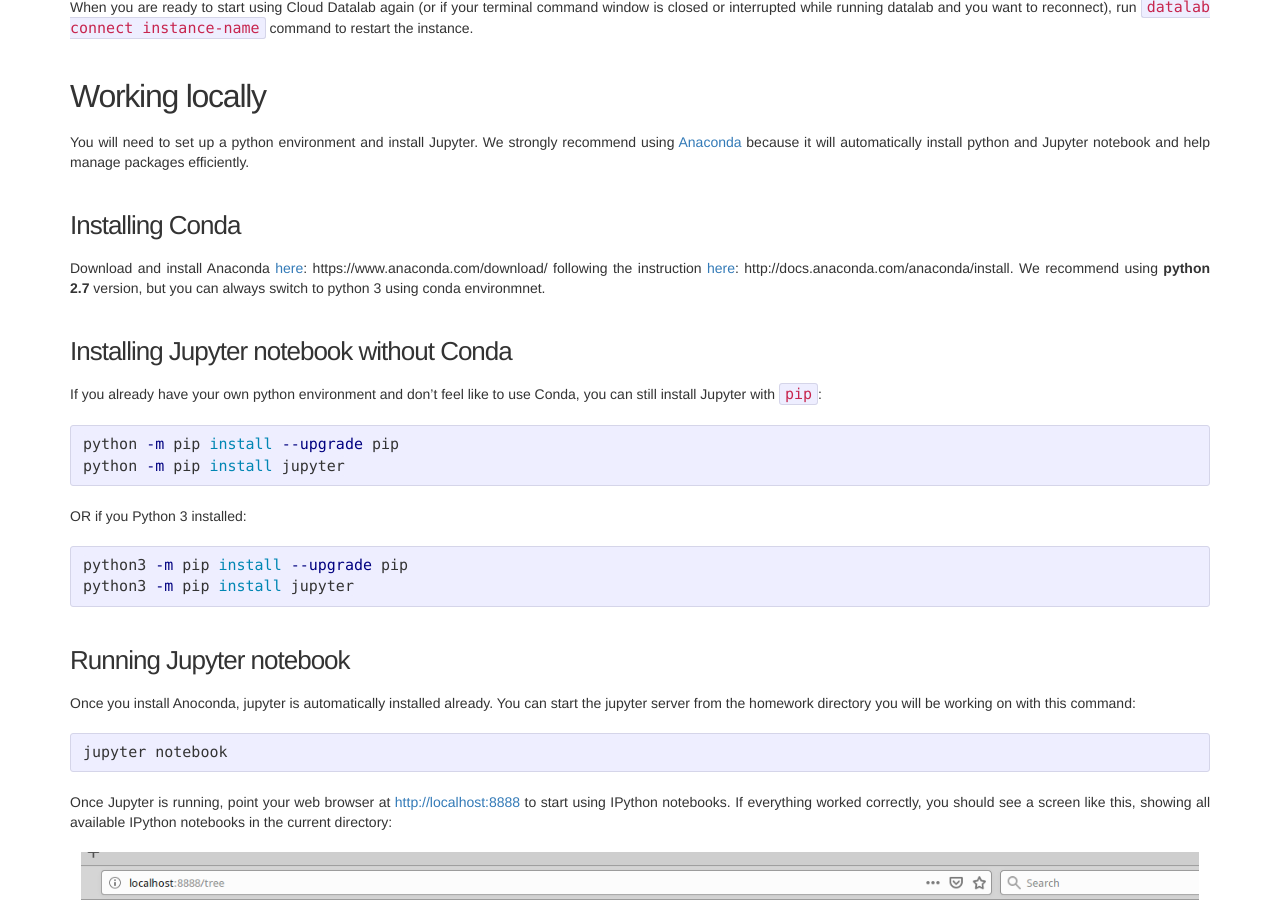
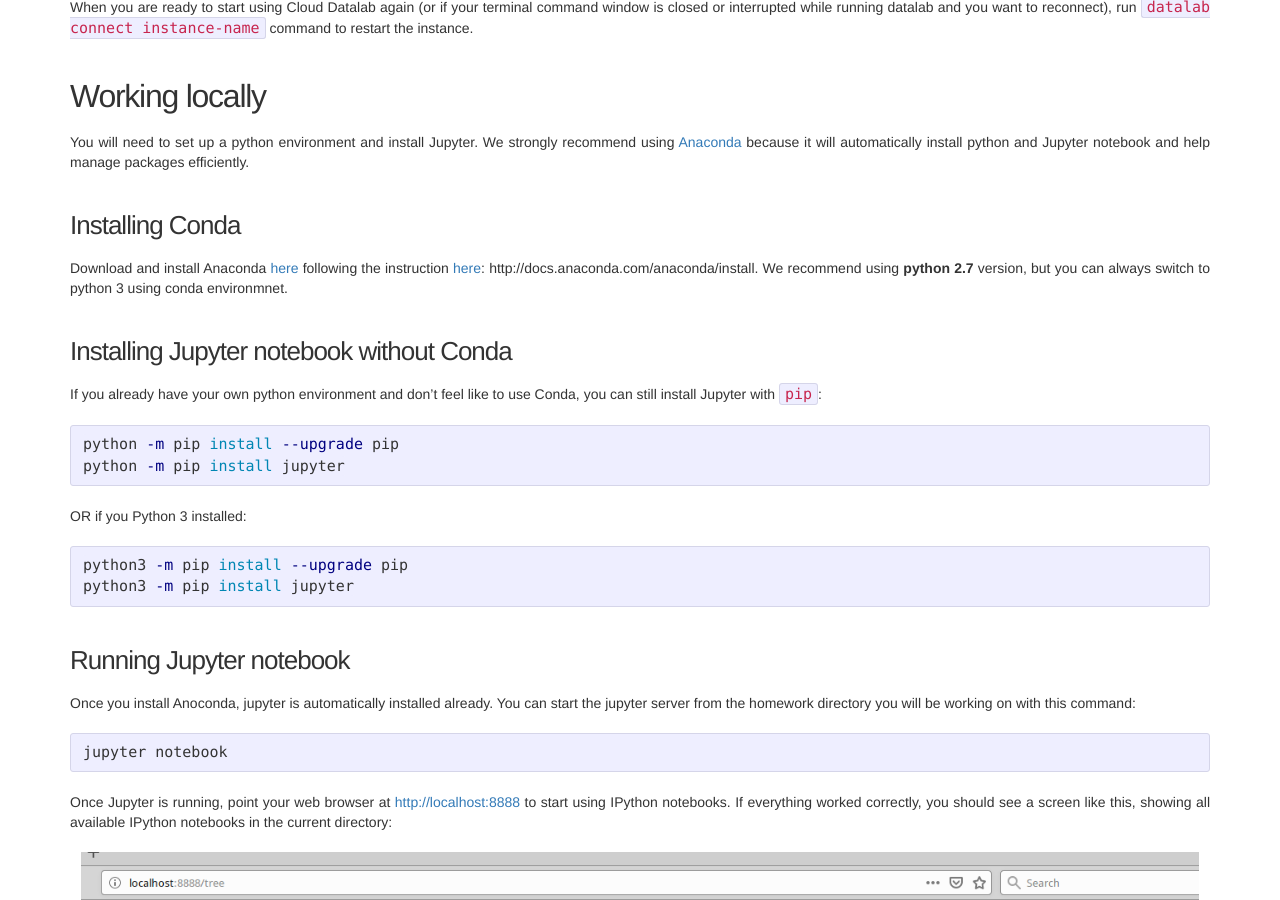
Before and after one commit to mit6874/mit6874.github.io, a Jekyll site: the page built from tutorials/quickstart-tutorial.md, in a window 1280 px wide and 900 px high, scrolled down 1805 px. Built offline with Jekyll 4.4.1, drawn with Linux system fonts in a browser that asks for light colours; nearby versions of some CDN libraries; some of the changed lines change nothing that is shown.

Commit message:
Update quickstart-tutorial.md

```diff
--- a/tutorials/quickstart-tutorial.md
+++ b/tutorials/quickstart-tutorial.md
@@ -53,7 +53,7 @@ When you are ready to start using Cloud Datalab again (or if your terminal comma
 You will need to set up a python environment and install Jupyter. We strongly recommend using [Anaconda](https://www.anaconda.com/download/#macos) because it will automatically install python and Jupyter notebook and help manage packages efficiently.
 
 ### Installing Conda
-Download and install Anaconda [here](https://www.anaconda.com/download/): https://www.anaconda.com/download/ following the instruction [here](http://docs.anaconda.com/anaconda/install): http://docs.anaconda.com/anaconda/install. We recommend using **python 2.7** version, but you can always switch to python 3 using conda environmnet.
+Download and install Anaconda [here](https://www.anaconda.com/download/) following the instruction [here](http://docs.anaconda.com/anaconda/install): http://docs.anaconda.com/anaconda/install. We recommend using **python 2.7** version, but you can always switch to python 3 using conda environmnet.
 
 ### Installing Jupyter notebook without Conda
 If you already have your own python environment and don't feel like to use Conda, you can still install Jupyter with `pip`:
```
